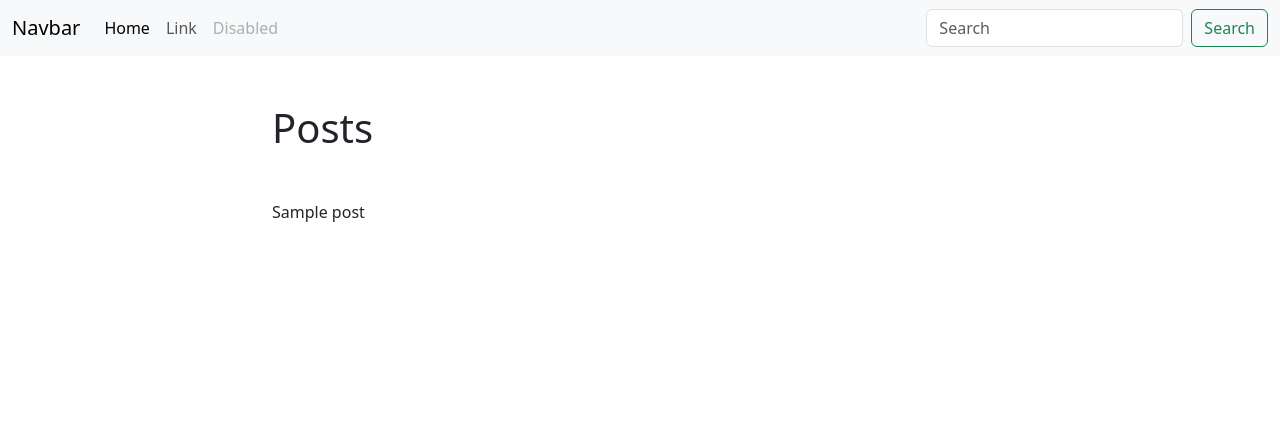
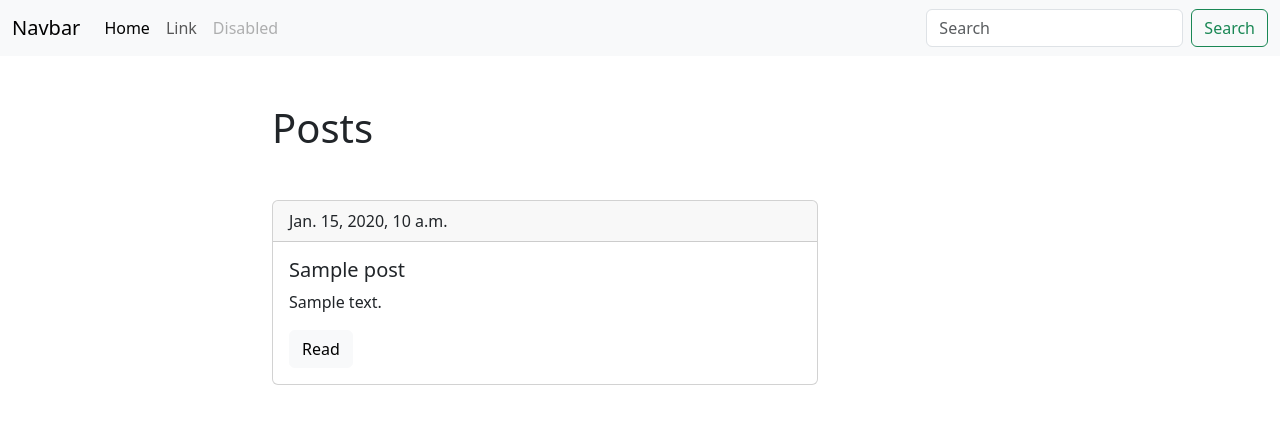
Before and after one commit to ainurkamal/blog_django, a Django app: page /blog/ in a window 1280 px wide. Shown: the top 424 px of the page. Run offline with Django 4.2, Linux system fonts and the light colour scheme; tables that the repository leaves empty hold one stand-in row (values such as "Sample post").

Commit message:
Make layout cards for posts
Added in index.html date_pub to header, Read button

```diff
--- a/blog/templates/blog/index.html
+++ b/blog/templates/blog/index.html
@@ -7,8 +7,21 @@
 {% block content %}
     <h1 class="mb-5">Posts</h1>
     {% for post in posts %}
-        <p>
-            {{ post.title }}
-        </p>
+        <div class="card mb-4">
+            <div class="card-header">
+                {{ post.date_pub }}
+            </div>
+            <div class="card-body">
+                <h5 class="card-title">
+                    {{ post.title }}
+                </h5>
+                <p class="card-text">
+                    {{ post.body|truncatewords:15 }}
+                </p>
+                <a href="#" class="btn btn-light">
+                    Read
+                </a>
+            </div>
+        </div>
     {% endfor %}
 {% endblock %}
```
